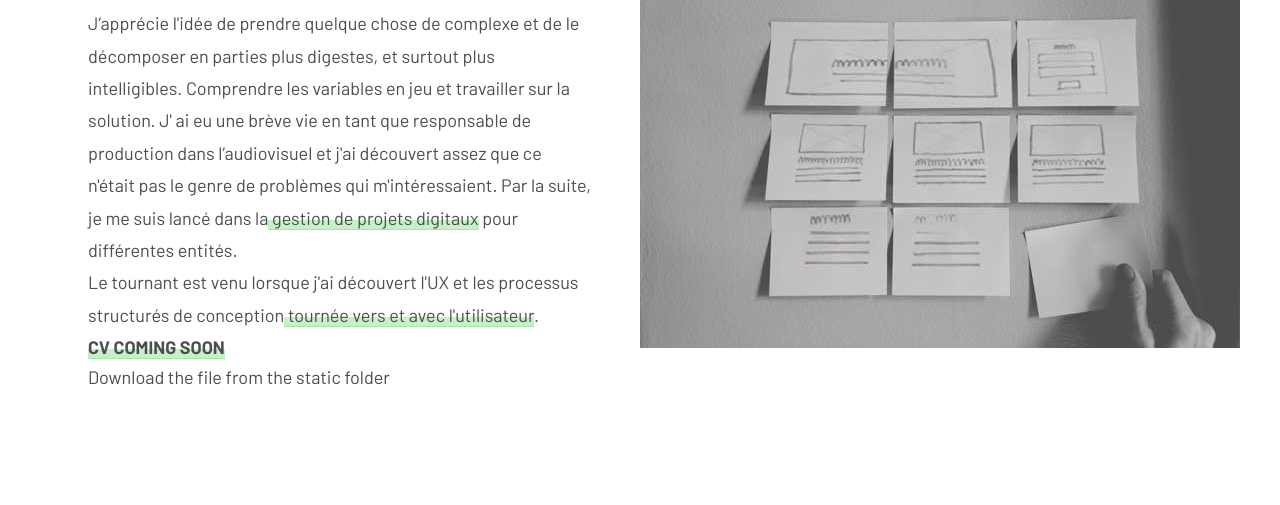
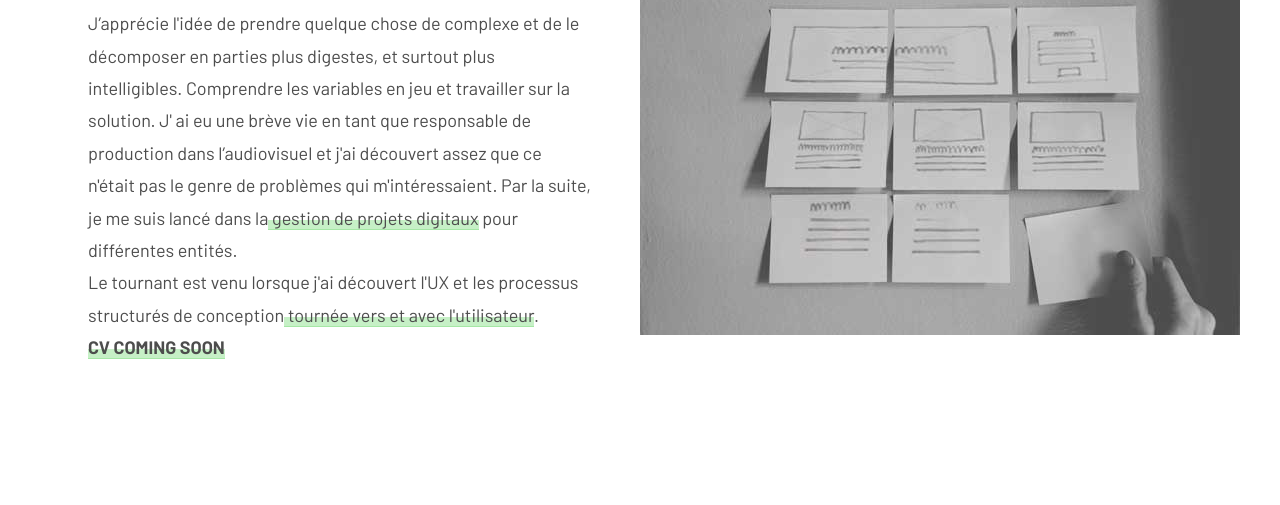
Before and after one commit to chrisnopa/new_portfolio, a Gatsby site: page /about in a window 1280 px wide. Shown: the part 282-787 px from the top of the page. Built offline with nearby package versions, Linux system fonts and the light colour scheme; Gatsby itself is replaced by a stand-in of ours.

```diff
--- a/src/pages/about.js
+++ b/src/pages/about.js
@@ -1,5 +1,5 @@
 import React from 'react'
-
+import { graphql } from 'gatsby'
 import Layout from '../components/layout/layout'
 import SecImg1 from '../images/about/sticky.jpg'
 import SecImg2 from '../images/about/uxui.jpg'
@@ -40,7 +40,7 @@
         <p>
           <strong id="fancy-word">CV COMING SOON</strong>
         </p>
-        <a href="/cv-français.pdf">Download the file from the static folder</a>
+
       </div>
       <div className="section-img">
         <img src={SecImg1} alt="UX/UI" />
```
Also changed, not shown: 2 other files.
